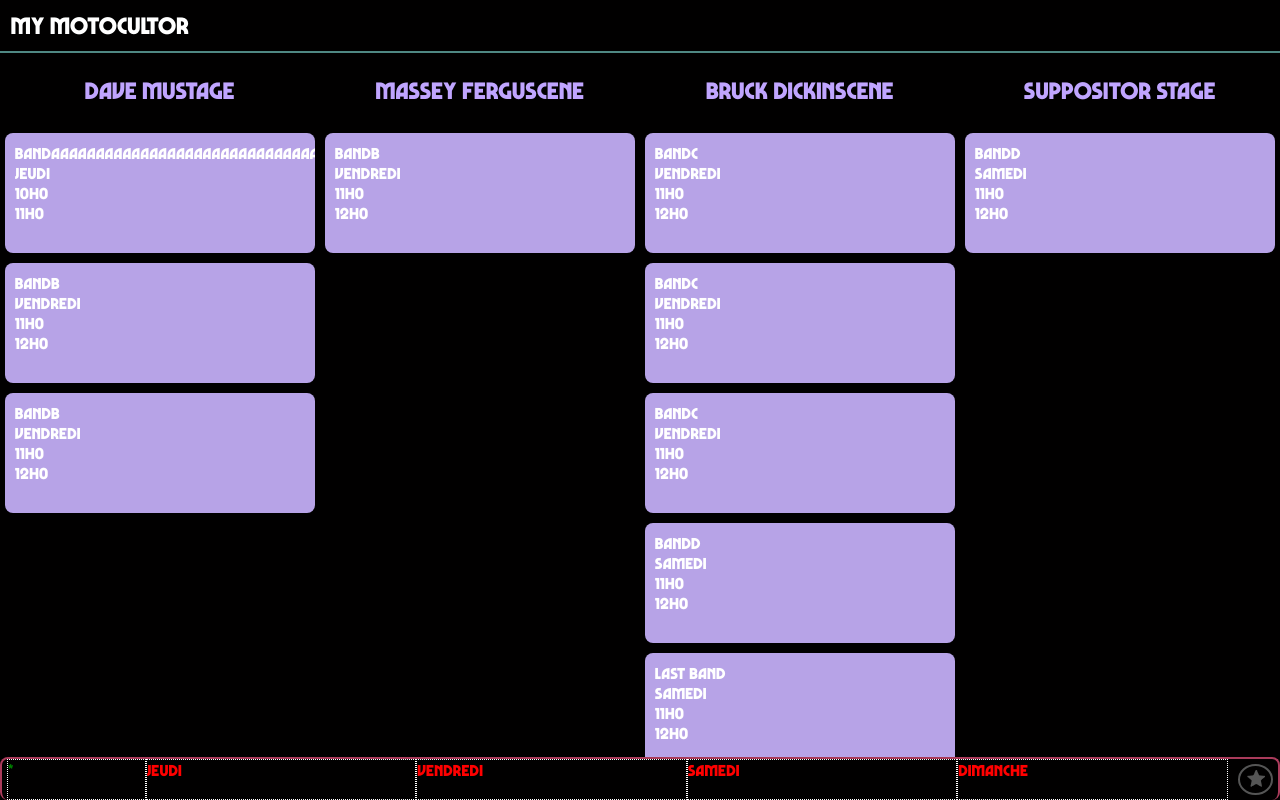
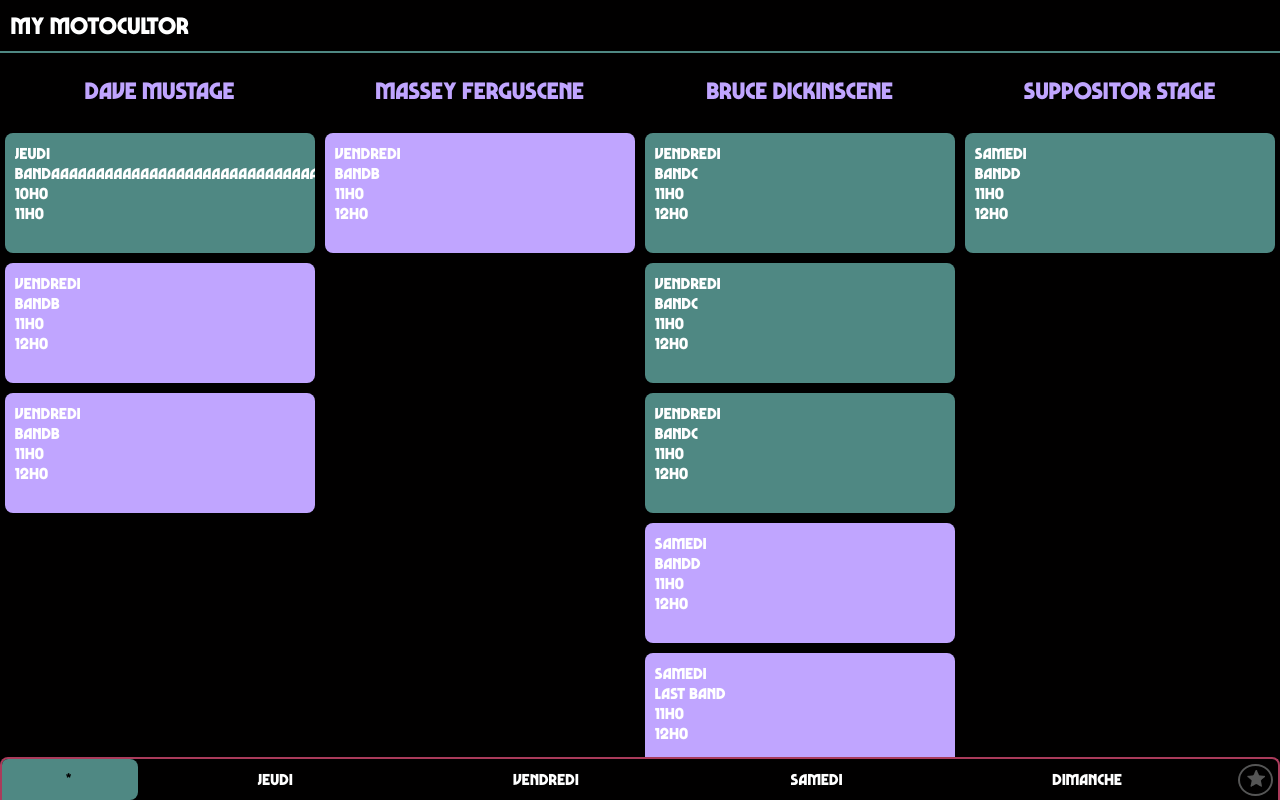
Before and after one commit to Kumquattt/my-motocultor, an Angular app: page / in a window 1280 px wide. Built offline with nearby package versions, Linux system fonts and the light colour scheme.

Commit message:
Day selector OK

```diff
--- a/src/app/my-motocultor/Enums.ts
+++ b/src/app/my-motocultor/Enums.ts
@@ -1,7 +1,7 @@
 export enum Scene {
   DM = 'Dave Mustage',
   MF = 'Massey Ferguscene',
-  BD = 'Bruck Dickinscene',
+  BD = 'Bruce Dickinscene',
   SS = 'Suppositor Stage',
 }
 
--- a/src/app/my-motocultor/Slots.ts
+++ b/src/app/my-motocultor/Slots.ts
@@ -7,6 +7,7 @@ export class Slot {
   end: Date;
   scene: Scene;
   band: string;
+  isEven: boolean = true;
   isFavorite: boolean = false;
 
   constructor(
--- a/src/app/my-motocultor/local-storage-service.ts
+++ b/src/app/my-motocultor/local-storage-service.ts
@@ -9,14 +9,12 @@ export class LocalStorageService {
 
   getSavedFavoriteSlotsIds(): string[] | null {
     const savedSlotsJSON = localStorage.getItem(this.localStorageFavoritesKey);
-    console.log(savedSlotsJSON);
     try {
       if (savedSlotsJSON) {
-        console.log('a');
         return JSON.parse(savedSlotsJSON) as string[];
       }
     } catch (error) {
-      console.log('Issue when fetching slots from local storage: ' + error);
+      console.error('Issue when fetching slots from local storage: ' + error);
     }
     return null;
   }
--- a/src/app/my-running-order/day-button/day-button.css
+++ /dev/null
@@ -1,17 +0,0 @@
-.day-button {
-  border: 1 dotted white;
-  width: 50%;
-  overflow: hidden;
-  text-overflow: ellipsis;
-  color: red;
-
-  &.isSelected {
-    color: gold;
-  }
-}
-
-* {
-  &.isAll {
-    color: green;
-  }
-}
--- a/src/app/my-running-order/day-button/day-button.html
+++ /dev/null
@@ -1,8 +0,0 @@
-<div
-  class="day-button"
-  [class.selected]="isSelected()"
-  [class.isAll]="day() == '*'"
-  (click)="selectDay()"
->
-  {{ day() }}
-</div>
--- a/src/app/my-running-order/day-button/day-button.ts
+++ /dev/null
@@ -1,18 +0,0 @@
-import { Component, input, output, signal } from '@angular/core';
-import { Day } from '../../my-motocultor/Enums';
-
-@Component({
-  selector: 'app-day-button',
-  imports: [],
-  templateUrl: './day-button.html',
-  styleUrl: './day-button.css',
-})
-export class DayButton {
-  day = input<Day | string>('*');
-  dayClick = output<Day | null>();
-  isSelected = signal(false);
-
-  selectDay() {
-    this.isSelected.update((state) => !state);
-  }
-}
--- a/src/app/my-running-order/my-running-order.css
+++ b/src/app/my-running-order/my-running-order.css
@@ -23,6 +23,7 @@
   /* border-radius: 8px; */
 }
 
+/* TODO block height */
 .header-scene-name {
   padding: 3px;
   h2 {
@@ -42,17 +43,23 @@
 .slots-menu-footer {
   display: flex;
   flex-direction: row;
-  overflow-y: auto;
+  overflow-y: hidden;
   align-items: stretch;
-  /* justify-content: space-between; */
+  justify-content: center;
   gap: 0px;
 
-  font-size: 100%;
-  padding: 0px 5px;
-  border-radius: 8px;
+  border-top-left-radius: 8px;
+  border-top-right-radius: 8px;
   border: 2px solid var(--motoc-dark-red);
   border-bottom-style: none;
+
+  font-size: 100%;
+  text-align: center;
+  /* padding: 0px 5px; */
 }
+
+.toggle-button-div {
+  padding: 0px 5px;
 
   .toggle-favorites-only {
     margin-left: 20px;
@@ -63,7 +70,6 @@
     margin: 5px 0px;
     margin-left: 10px;
     font-size: 100%;
-  /* padding-left: 0.5%; */
 
     &:active {
       transform: translateY(1px);
@@ -75,13 +81,32 @@
     text-shadow: 0 0 0 #cc2e75;
     filter: saturate(00%);
   }
+}
 
-app-day-button {
+.day-button {
   flex: 1 1;
-  overflow-x: hidden;
+  overflow: hidden;
+  text-overflow: ellipsis;
+  align-content: center;
+
+  margin: 0 2px;
+  padding: 0 2px;
+  border-radius: 8px;
+
+  &.isSelected {
+    color: gold;
+  }
+
   &.isAll {
     flex: 0.51 0.5;
+    padding-left: 0;
+    margin-left: 0;
+    border-top-left-radius: 0px;
+    border-bottom-left-radius: 0px;
   }
 
-  border: 1px dotted white;
+  &.isSelected {
+    color: var(--black);
+    background-color: var(--slotA);
   }
+}
--- a/src/app/my-running-order/my-running-order.html
+++ b/src/app/my-running-order/my-running-order.html
@@ -18,10 +18,23 @@
     }
   </section>
   <section class="slots-menu-footer">
-    <app-day-button class="isAll clickable-div" (click)="selectDay(null)"/>
+    <div
+      class="day-button isAll clickable-div"
+      [class.isSelected]="isSelected(null)"
+      (click)="selectDay(null)"
+    >
+      *
+    </div>
     @for (day of Days; track day[0]) {
-    <app-day-button class="clickable-div" [day]="day[1]" (click)="selectDay(day[1])" />
+    <div
+      class="day-button clickable-div"
+      [class.isSelected]="isSelected(day[1])"
+      (click)="selectDay(day[1])"
+    >
+      <span>{{ day[1] }}</span>
+    </div>
     }
+    <div class="toggle-button-div">
       <button
         class="toggle-favorites-only clickable-div"
         [class.favorite-toggle-disabled]="!showFavoritesOnly()"
@@ -29,6 +42,7 @@
       >
         ⭐
       </button>
+    </div>
   </section>
 </div>
 <!-- TODO
--- a/src/app/my-running-order/my-running-order.ts
+++ b/src/app/my-running-order/my-running-order.ts
@@ -3,12 +3,11 @@ import { FormsModule } from '@angular/forms';
 import { Day, Scene } from '../my-motocultor/Enums';
 import { LocalStorageService } from '../my-motocultor/local-storage-service';
 import { Slot, slotsBaseList } from '../my-motocultor/Slots';
-import { DayButton } from './day-button/day-button';
 import { SlotComponent } from './slot/slot';
 
 @Component({
   selector: 'app-my-running-order',
-  imports: [FormsModule, SlotComponent, DayButton],
+  imports: [FormsModule, SlotComponent],
   templateUrl: './my-running-order.html',
   styleUrl: './my-running-order.css',
 })
@@ -17,9 +16,7 @@ export class MyRunningOrder {
   localStorageService = inject(LocalStorageService);
   Days = Object.entries(Day);
 
-  slots = signal<Slot[]>(
-    slotsBaseList.sort((a, b) => a.start.getTime() - b.start.getTime())
-  );
+  slots = signal<Slot[]>(this.#initializeSlots());
   favoritedSlots = computed(() =>
     this.slots().filter((slot) => slot.isFavorite)
   );
@@ -42,9 +39,9 @@ export class MyRunningOrder {
 
   //// METHODS ////
   constructor() {
+    console.log(this.slots());
     const favoritedSlotsIds =
       this.localStorageService.getSavedFavoriteSlotsIds();
-    console.log(favoritedSlotsIds);
     if (favoritedSlotsIds) {
       const savedSlots: Slot[] = this.slots().map((slot) =>
         favoritedSlotsIds.includes(slot.id)
@@ -77,7 +74,6 @@ export class MyRunningOrder {
   }
 
   toggleFavoriteSlot(toggledSlot: Slot) {
-    console.log('parent toggle faved');
     this.slots.update((currentSlots) =>
       currentSlots.map((currentSlot) =>
         this.#toggleFavoriteIfEquals(currentSlot, toggledSlot)
@@ -108,8 +104,22 @@ export class MyRunningOrder {
       this.selectedDay.set(day);
     }
   }
+  isSelected(day: Day | null) {
+    return day == this.selectedDay();
+  }
 
   toggleShowFavoritesButton() {
     this.showFavoritesOnly.update((state) => !state);
   }
+
+  #initializeSlots(): Slot[] {
+    const slots = slotsBaseList.sort(
+      (a, b) => a.start.getTime() - b.start.getTime()
+    );
+    // For coloring
+    for (let index = 1; index < slots.length; index += 2) {
+       slots[index].isEven = false;
+     }
+    return slots;
+  }
 }
--- a/src/app/my-running-order/slot/slot.css
+++ b/src/app/my-running-order/slot/slot.css
@@ -1,5 +1,4 @@
 .slot {
-  background: var(--wisteria);
   border-radius: 8px;
   min-height: 100px;
   height: 100px;
@@ -9,6 +8,13 @@
   overflow-x: hidden;
 }
 
+.slot-a {
+  background-color: var(--slotA);
+}
+.slot-b {
+  background-color: var(--slotB);
+}
+
 .is-favorite {
   border: solid 3px gold;
   margin: 2px;
--- a/src/app/my-running-order/slot/slot.html
+++ b/src/app/my-running-order/slot/slot.html
@@ -1,11 +1,13 @@
 @if(slotInput()) { @let slot = slotInput();
 <section
   class="slot"
+  [class.slot-a]="slot!.isEven"
+  [class.slot-b]="!slot!.isEven"
   [class.is-favorite]="slot!.isFavorite"
   (click)="toggleFavoriteSlot()"
 >
+  <div>{{ slot!.day }}</div>
   <div>{{ slot!.band }}</div>
-  <div>{{ slot!.day }}</div>
   <div>{{ slot!.start.getHours() }}h{{ slot!.start.getMinutes() }}</div>
   <div>{{ slot!.end.getHours() }}h{{ slot!.end.getMinutes() }}</div>
 </section>
```
Also changed, not shown: 1 other file (tests, documents, lock files or other folders). Lines whose indentation alone changed are shown as unchanged.
